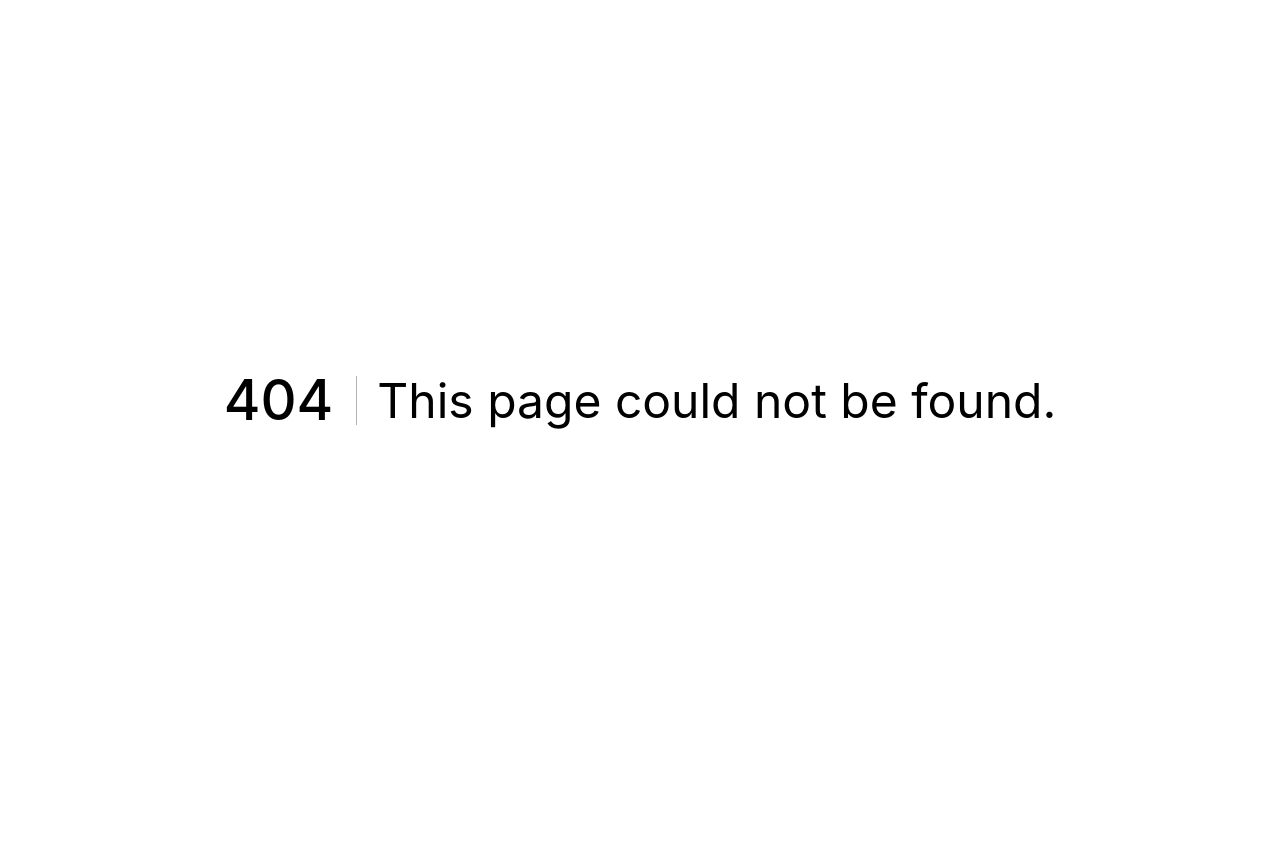
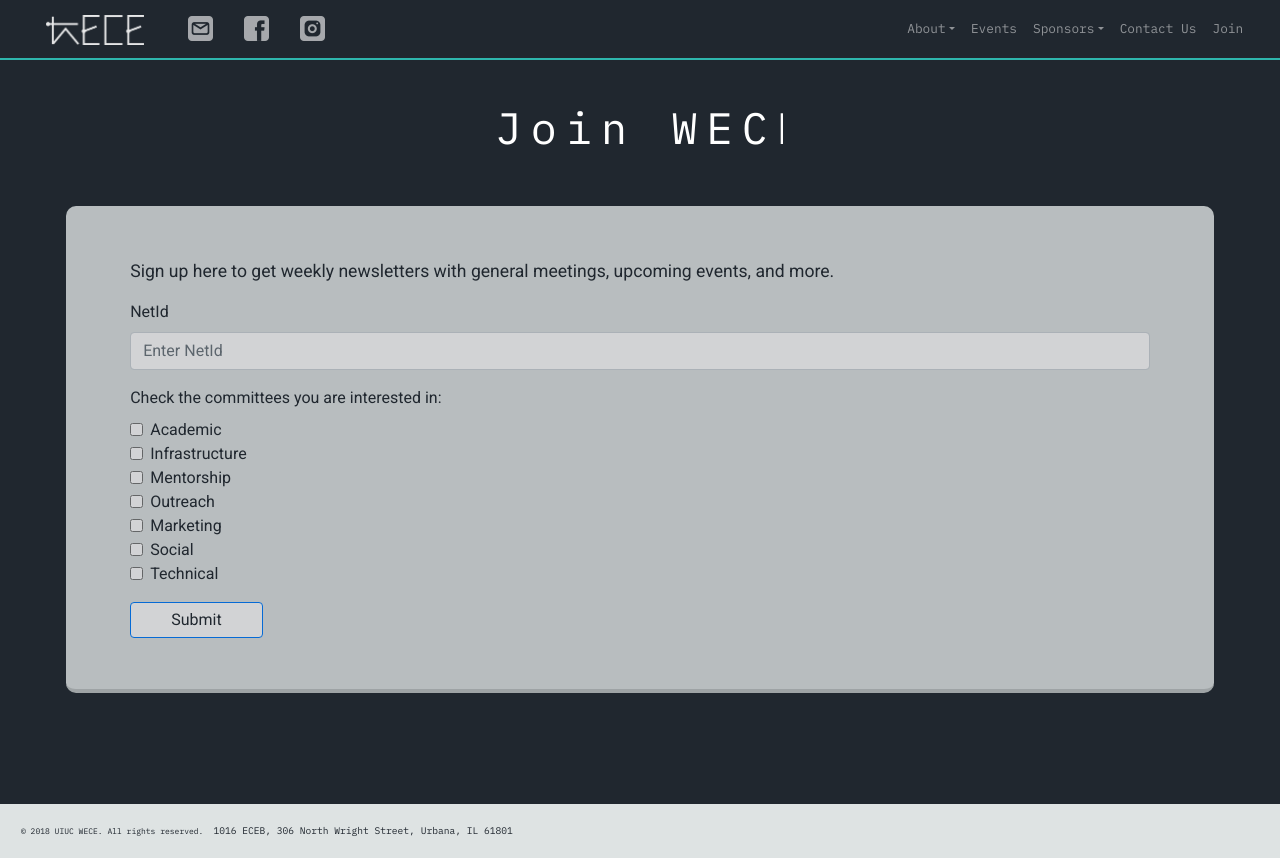
Before and after one commit to uiuc-wece/wece-next-app, a Next.js app in the folder next-app/: page /join in a window 1280 px wide. Before the commit this address had no page. Before the commit the page ends 800 px from the top, so only its background shows below. Built offline with nearby package versions, Linux system fonts and the light colour scheme.

Commit message:
add + updated join form

```diff
--- /dev/null
+++ b/next-app/pages/join.jsx
@@ -0,0 +1,136 @@
+import Layout from "../components/layout";
+import SectionBody from "../components/sectionbody";
+import SectionHead from "../components/sectionhead";
+import styles from "../styles/Join.module.css";
+
+import { useState } from "react";
+import axios from "axios";
+import Container from "react-bootstrap/Container";
+import Form from "react-bootstrap/Form";
+import Button from "react-bootstrap/Button";
+
+export default function Join() {
+  const [validated, setValidated] = useState(false);
+
+  const handleSubmit = (event) => {
+    const url =
+      "https://script.google.com/macros/s/AKfycbz1yXFCt7nFu-zpkEfLgMtQjXEMgN_aV_GXVbQ3-guQxRwmhAE/exec";
+
+    const form = event.currentTarget;
+
+    if (event.currentTarget.checkValidity() === false) {
+      event.preventDefault();
+      event.stopPropagation();
+      setValidated(true);
+    } else {
+      event.preventDefault();
+      setValidated(true);
+
+      const formData = new FormData(form);
+      const inputs = form.querySelectorAll("input");
+      inputs.forEach((input) => (input.disabled = true));
+
+      const postJoinRequest = async () => {
+        const result = await axios
+          .post(url, formData)
+          .then((response) => {
+            alert("Your netID was recorded. Thanks!");
+          })
+          .catch((error) => {
+            alert("Error: " + error.message);
+          })
+          .finally(() => {
+            inputs.forEach((input) => (input.disabled = false));
+            setValidated(false);
+          });
+      };
+
+      postJoinRequest();
+    }
+  };
+
+  return (
+    <Layout>
+      <div className="content">
+        <Container fluid className="section">
+          <SectionHead title="Join WECE_" top={true} />
+          <SectionBody>
+            <p>
+              Sign up here to get weekly newsletters with general meetings,
+              upcoming events, and more.
+            </p>
+            <Form
+              name="join-form"
+              noValidate
+              validated={validated}
+              onSubmit={handleSubmit}
+            >
+              <Form.Group controlId="formNetId">
+                <Form.Label>NetId</Form.Label>
+                <Form.Control
+                  required
+                  type="text"
+                  name="netID"
+                  placeholder="Enter NetId"
+                />
+                <Form.Control.Feedback type="invalid">
+                  Please enter your NetID.
+                </Form.Control.Feedback>
+              </Form.Group>
+              <Form.Group controlId="formCommitteeInput">
+                <Form.Label>
+                  Check the committees you are interested in:
+                </Form.Label>
+                <Form.Check
+                  type="checkbox"
+                  name="academic"
+                  value="academic"
+                  label="Academic"
+                />
+                <Form.Check
+                  type="checkbox"
+                  name="infrastructure"
+                  value="infrastructure"
+                  label="Infrastructure"
+                />
+                <Form.Check
+                  type="checkbox"
+                  name="mentorship"
+                  value="mentorship"
+                  label="Mentorship"
+                />
+                <Form.Check
+                  type="checkbox"
+                  name="outreach"
+                  value="outreach"
+                  label="Outreach"
+                />
+                <Form.Check
+                  type="checkbox"
+                  name="marketing"
+                  value="marketing"
+                  label="Marketing"
+                />
+                <Form.Check
+                  type="checkbox"
+                  name="social"
+                  value="social"
+                  label="Social"
+                />
+                <Form.Check
+                  type="checkbox"
+                  name="technical"
+                  value="technical"
+                  label="Technical"
+                />
+              </Form.Group>
+              <Button id={styles["submit-form"]} type="submit">
+                Submit
+              </Button>
+            </Form>
+          </SectionBody>
+        </Container>
+      </div>
+    </Layout>
+  );
+}
--- /dev/null
+++ b/next-app/styles/Join.module.css
@@ -0,0 +1,10 @@
+#submit-form {
+  padding: 5px 40px;
+  background-color: #fff;
+  color: #20272f;
+}
+
+#submit-form:hover {
+  background-color: #2eb6ad;
+  color: #ffffff;
+}
```
